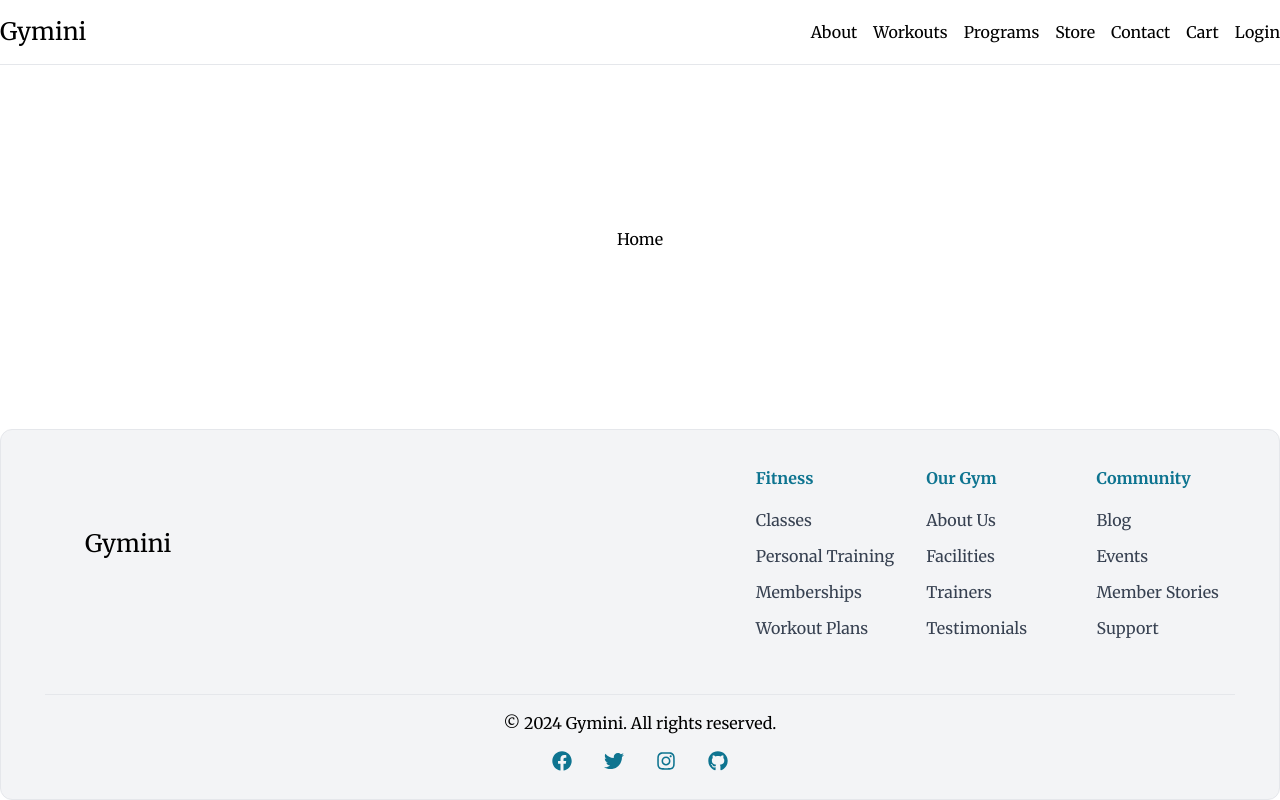
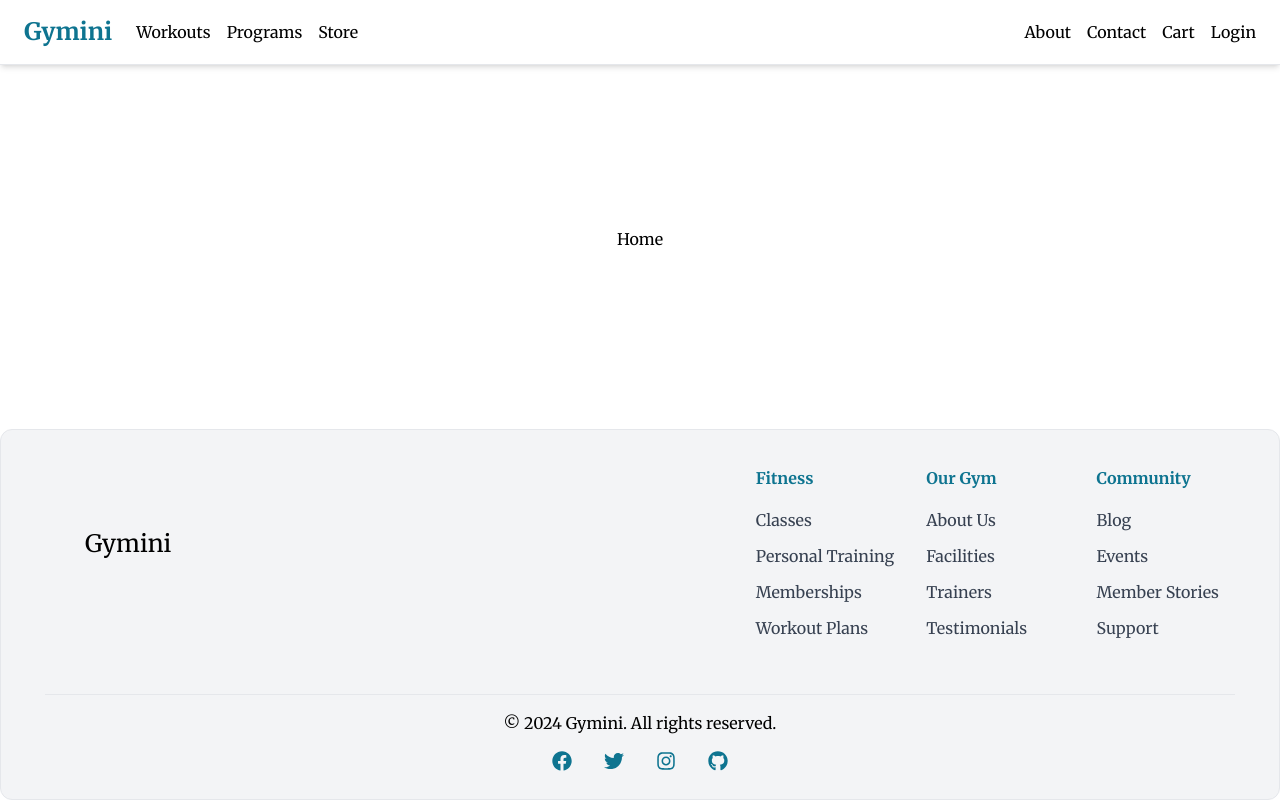
Before and after one commit to Rizwanishere/bitMages-frontend, a React (Vite) app: page / in a window 1280 px wide. Built offline with nearby package versions, Linux system fonts and the light colour scheme.

Commit message:
Updated Header

```diff
--- a/src/Header.jsx
+++ b/src/Header.jsx
@@ -3,19 +3,25 @@ import './styles.css';
 
 function Header() {
     return (
-        <header className="sticky top-0 bg-white text-light-grey border-b border-gray-200">
-            <nav className="container mx-auto flex items-center justify-between py-4">
-                <Link to="/" className="flex text-2xl">
-                    {/* Logo goes here */}
-                    Gymini
-                </Link>
+        <header className="sticky top-0 bg-white text-light-grey border-b border-gray-200 shadow-md z-50">
+            <nav className="container mx-auto flex items-center justify-between py-4 px-6">
+                {/* Left side: Logo and primary navigation */}
+                <div className="flex items-center space-x-6">
+                    <Link to="/" className="text-2xl font-bold text-primary">
+                        Gymini
+                    </Link>
+                    <ul className="flex space-x-4">
+                        <li><Link to="/workouts" className="nav-link">Workouts</Link></li>
+                        <li><Link to="/programs" className="nav-link">Programs</Link></li>
+                        <li><Link to="/store" className="nav-link">Store</Link></li>
+                    </ul>
+                </div>
+
+                {/* Right side: Secondary navigation */}
                 <ul className="flex space-x-4">
-                    <li><Link to="/about" class="JS76Uv" className="nav-link">About</Link></li>
-                    <li><Link to="/workouts" className="nav-link">Workouts</Link></li>
-                    <li><Link to="/programs" className="nav-link">Programs</Link></li>
-                    <li><Link to="/product" className="nav-link">Store</Link></li>
+                    <li><Link to="/about" className="nav-link">About</Link></li>
                     <li><Link to="/contact" className="nav-link">Contact</Link></li>
-                    <li><Link to="/" className="nav-link">Cart</Link></li>
+                    <li><Link to="/cart" className="nav-link">Cart</Link></li>
                     <li><Link to="/login" className="nav-link">Login</Link></li>
                 </ul>
             </nav>
```
